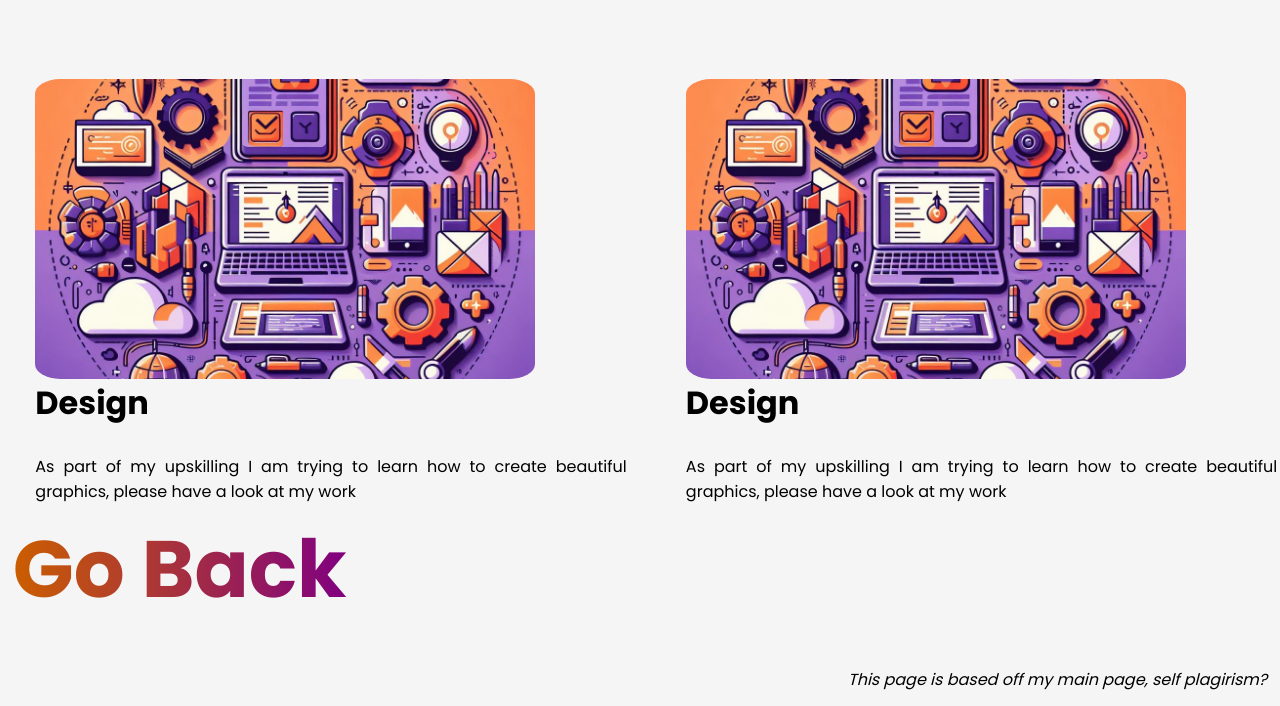
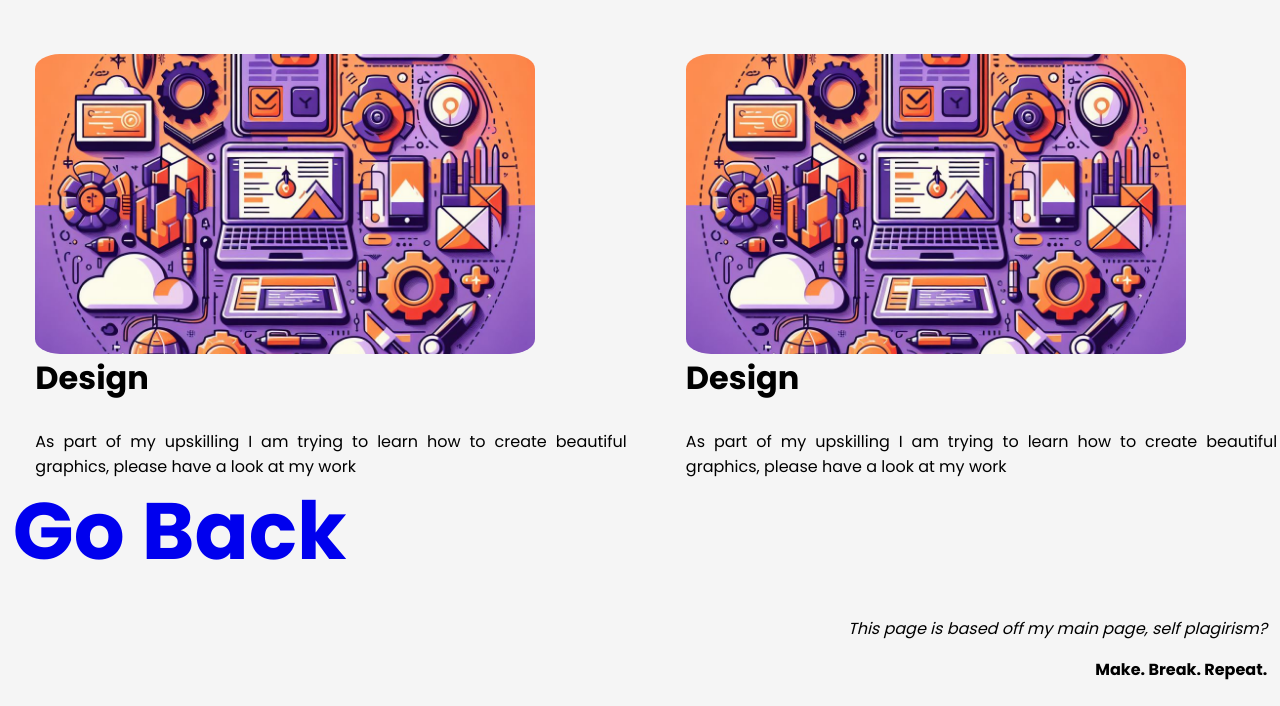
Before and after one commit to The-Bester/Portfolio, a plain HTML site: page sources/coding-portfolio/list.html in a window 1280 px wide. Shown: the part 620-1326 px from the top of the page. Drawn offline with Linux system fonts and the light colour scheme.

Commit message:
Changed height to avoid scrollbars

```diff
--- a/style.css
+++ b/style.css
@@ -10,8 +10,8 @@ body {
   flex-direction: column;
   min-height: 95vh;
   min-width: 200px;
-  /* height: 100vh;
-  width:100; */
+  height: auto;
+  width:auto;
   color: black;
 }
 
@@ -27,8 +27,8 @@ background-image: linear-gradient(-43deg, #4159d0ea 0%, #C850C079 46%, #fca504c5
 h1 {
   font-size: 5rem;
   margin: 0;
-  margin-top: 2%;
-  margin-bottom: 3%;
+  margin-top: 1%;
+  margin-bottom: 2%;
   text-align: left;
 }
 
@@ -42,7 +42,7 @@ p {
   color: black;
 }
 
-.gradient {
+.gradient-text {
   background: linear-gradient(to left, purple, rgb(203, 94, 0));
   -webkit-text-fill-color: transparent;
   -webkit-background-clip: text;
```
Also changed, not shown: index.html (+2 -2 lines).
